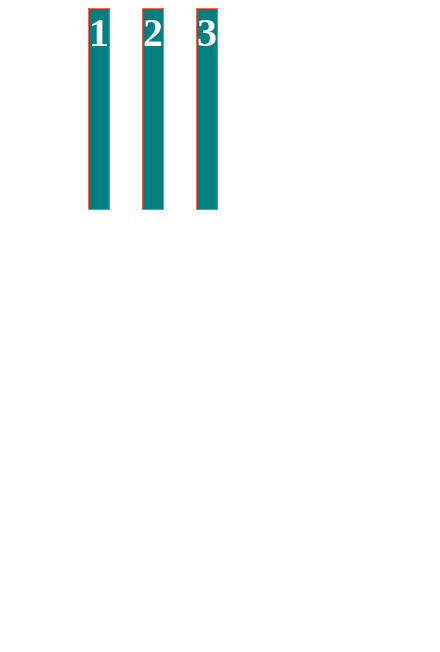
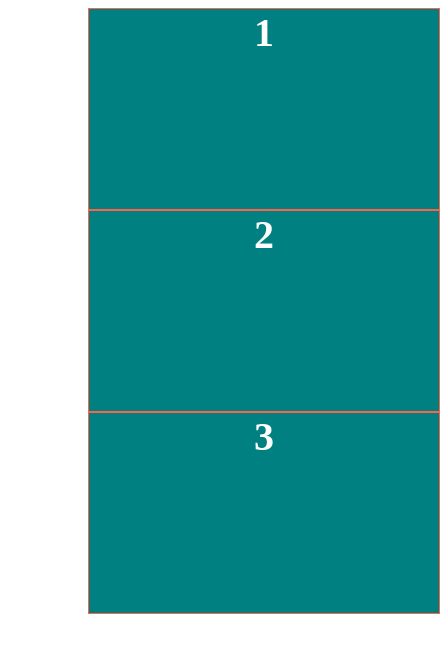
Before and after one commit to rosairekota/easy-grid, a plain HTML site: page index.html in a window 390 px wide. Shown: the whole page, 440 px wide, since content can reach past the window. Drawn offline with Linux system fonts and the light colour scheme.

Commit message:
Update index.html

```diff
--- a/index.html
+++ b/index.html
@@ -11,9 +11,9 @@
 <body>
     <div class="container">
         <div class="row">
-            <div class="col-md-4">1</div>
-            <div class="col-md-4">2</div>
-            <div class="col-md-4">3</div>
+            <div class="col-sm-12 col-md-4">1</div>
+            <div class="col-sm-12 col-md-4">2</div>
+            <div class="col-sm-12 col-md-4">3</div>
         </div>
     </div>
 </body>
```
